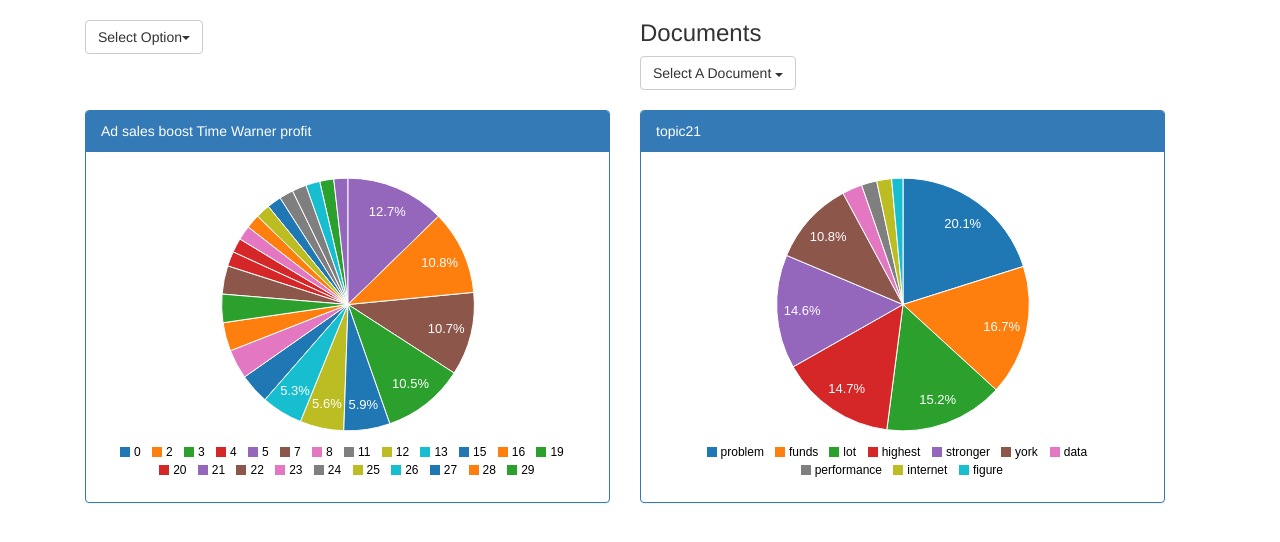
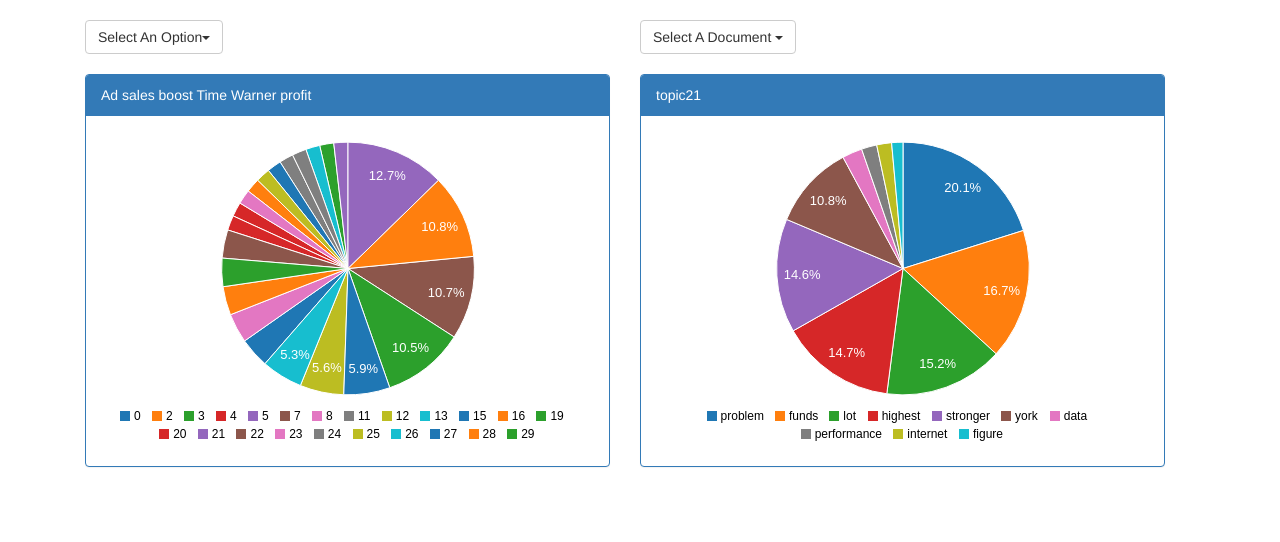
Before and after one commit to jineshpaloor/topics-visualization, a plain HTML site: page bbc_documents.html in a window 1280 px wide. Drawn offline with nearby package versions, Linux system fonts and the light colour scheme.

Commit message:
heading display, title fixes

```diff
--- a/bbc_documents.html
+++ b/bbc_documents.html
@@ -13,11 +13,11 @@
     </head>
     <body>
         <div class="container">
-            <div class='chart col-md-12 row'>
+            <div class='chart col-md-12 row' style="margin-top: 20px;">
                 <div class='col-md-6'>
-                <div class="dropdown" style="margin-top: 20px;">
+                <div class="dropdown">
                     <button class="btn btn-default dropdown-toggle" type="button" id="dropdownMenu1" data-toggle="dropdown" aria-haspopup="true" aria-expanded="true">
-                        Select Option<span class="caret"></span>
+                        Select An Option<span class="caret"></span>
                     </button>
                     <ul class="dropdown-menu" aria-labelledby="dropdownMenu1">
                         <li><a href="index.html">Wiki Topics</a></li>
@@ -28,7 +28,6 @@
                 </div>
                 </div>
                 <div class='col-md-6'>
-                    <h3 class='title'>Documents</h3>
                     <div class="dropdown">
                         <button class="btn btn-default dropdown-toggle" type="button" id="documents-list" data-toggle="dropdown" aria-haspopup="true" aria-expanded="true">
                             Select A Document <span class="caret"></span>
```
Also changed, not shown: bbc_index.html (+3 -3 lines), documents.html (+3 -4 lines), index.html (+3 -3 lines).
